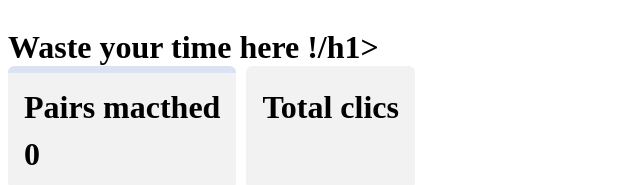
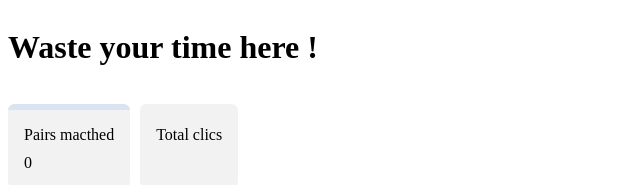
Before and after one commit to billykiwee/waitingGame, a website: page src/index.html in a window 1280 px wide. Shown: the top 185 px of the page, without its empty margins (0-640 px from the left). Drawn offline with Linux system fonts and the light colour scheme.

Commit message:
add title

```diff
--- a/src/index.html
+++ b/src/index.html
@@ -11,7 +11,7 @@
 
     <div class="container">
 
-        <h1>Waste your time here !/h1>
+        <h1>Waste your time here !</h1>
         <div class="pairs">
             <div>
                 <div id="pairsFound">
```
